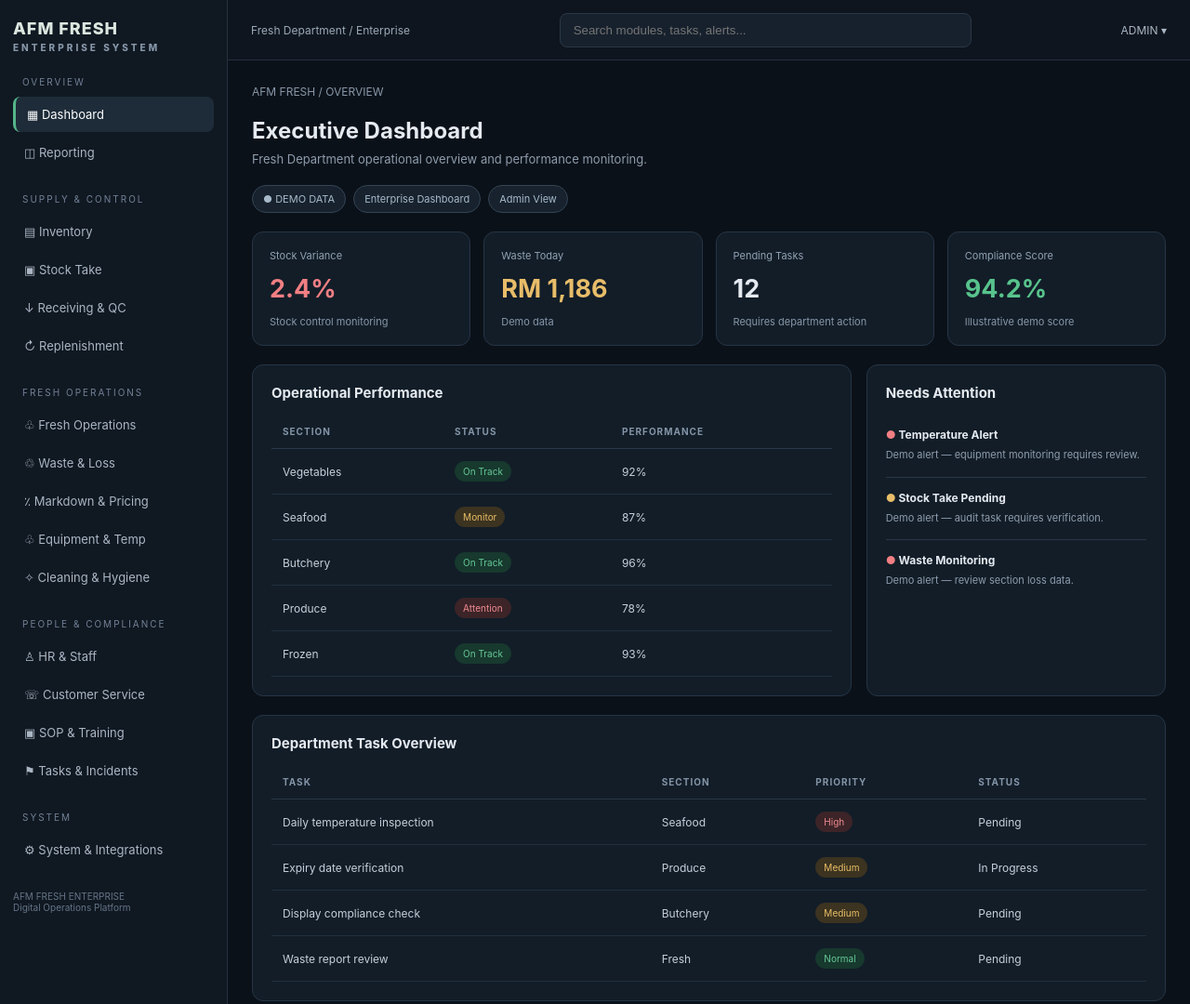
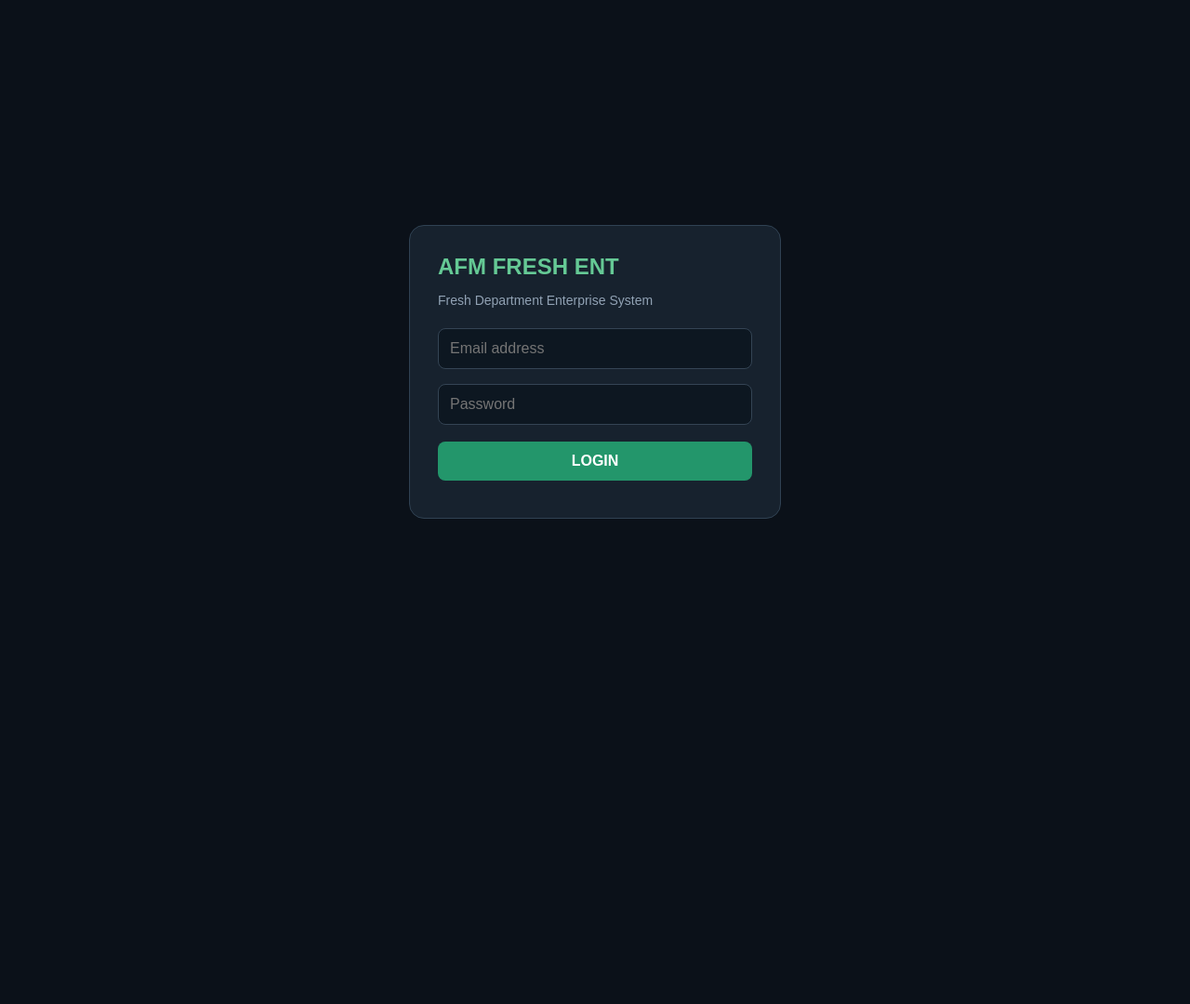
Before and after one commit to msfiq0101/AFM-FRESH-DEPT-, a plain HTML site: page index.html in a window 1280 px wide. Shown: the top 1080 px of the page at 93% size. After the commit the page ends 800 px from the top, so only its background shows below. Drawn offline with Linux system fonts and the light colour scheme.

Commit message:
Update index.html

```diff
--- a/index.html
+++ b/index.html
@@ -3,232 +3,271 @@
 <head>
 <meta charset="UTF-8">
 <meta name="viewport" content="width=device-width, initial-scale=1.0">
-<title>AFM Fresh Enterprise System</title>
+<title>AFM Fresh Enterprise</title>
 <style>
 *{box-sizing:border-box}
-body{margin:0;background:#0b1119;color:#e5eaf0;font-family:Inter,Arial,sans-serif}
-.app{display:flex;min-height:100vh}
-.sidebar{width:245px;background:#101822;border-right:1px solid #253140;padding:20px 14px;flex-shrink:0}
-.logo{font-size:18px;font-weight:800;letter-spacing:1px;color:#dce7e0}
-.logo span{display:block;font-size:10px;color:#8797a8;letter-spacing:3px;margin-top:4px}
-.navtitle{font-size:10px;color:#728296;letter-spacing:2px;margin:25px 10px 10px}
-.nav{display:block;width:100%;text-align:left;padding:11px 12px;margin:3px 0;border:0;border-radius:8px;background:transparent;color:#aab6c4;cursor:pointer;font-size:13px}
-.nav:hover,.nav.active{background:#1e2c39;color:#fff}
-.nav.active{border-left:3px solid #55b58a}
-.main{flex:1;min-width:0}
-.topbar{height:65px;border-bottom:1px solid #253140;display:flex;align-items:center;justify-content:space-between;padding:0 25px;background:#0e151e;gap:15px}
-.search{background:#17212d;border:1px solid #293747;border-radius:8px;padding:10px 14px;color:#dbe3ec;width:45%;max-width:450px}
-.profile{font-size:12px;color:#aab6c4}
-.content{padding:26px}
-.breadcrumb{color:#8797a8;font-size:12px;margin-bottom:20px}
+body{margin:0;background:#0b1119;color:#e5eaf0;font-family:Arial,sans-serif}
+button,input{font:inherit}
+button{cursor:pointer}
+#login{min-height:100vh;display:flex;justify-content:center;align-items:center;padding:20px}
+.loginbox{width:100%;max-width:400px;background:#17222e;padding:30px;border:1px solid #304253;border-radius:16px}
+.logo{font-size:24px;font-weight:bold;color:#65c995;margin-bottom:6px}
+.loginbox p{color:#91a2b4;font-size:14px}
+input{width:100%;padding:12px;margin:8px 0;background:#0d1721;border:1px solid #344454;border-radius:8px;color:white}
+button.primary{width:100%;background:#23966b;border:0;color:white;padding:12px;border-radius:8px;font-weight:bold;margin-top:10px}
+#app{display:none;min-height:100vh}
+.sidebar{width:240px;background:#101c28;border-right:1px solid #283747;padding:20px;position:fixed;top:0;bottom:0;overflow:auto}
+.logo2{font-weight:800;font-size:18px;color:#75d5a6;margin-bottom:5px}
+.small{font-size:11px;color:#8293a4;margin-bottom:25px}
+.navtitle{font-size:10px;color:#78899a;margin:20px 0 8px}
+.nav{display:block;width:100%;padding:11px;border:0;border-radius:8px;background:none;color:#c2ced8;text-align:left;margin:3px 0}
+.nav:hover,.nav.active{background:#243647;color:white}
+.main{margin-left:240px;min-width:0}
+.topbar{height:65px;border-bottom:1px solid #283747;display:flex;justify-content:space-between;align-items:center;padding:0 25px}
+.content{padding:25px}
 h1{font-size:24px;margin:0 0 8px}
-.sub{color:#8e9cac;font-size:13px;margin-bottom:20px}
-.pills{display:flex;gap:8px;margin-bottom:20px;flex-wrap:wrap}
-.pill{font-size:11px;border:1px solid #344454;background:#17222e;color:#a8bac9;border-radius:20px;padding:7px 11px}
+.subtitle{color:#8293a4;font-size:13px;margin-bottom:22px}
 .grid{display:grid;grid-template-columns:repeat(4,minmax(0,1fr));gap:14px}
-.card{background:#121d28;border:1px solid #263545;border-radius:12px;padding:18px}
-.metric{font-size:11px;color:#92a2b3}
-.value{font-size:27px;font-weight:750;margin:12px 0}
-.green{color:#58c38c}.red{color:#f17f83}.yellow{color:#e8bd69}
-.small{font-size:11px;color:#8797a8}
+.card{background:#17222e;border:1px solid #304253;border-radius:12px;padding:18px}
+.metric{font-size:12px;color:#93a4b5}
+.value{font-size:26px;font-weight:bold;margin-top:10px}
+.green{color:#63d39d}
 .section{margin-top:20px}
-.sectionhead{font-size:15px;font-weight:700;margin-bottom:14px}
-.split{display:grid;grid-template-columns:2fr 1fr;gap:16px}
-table{width:100%;border-collapse:collapse;font-size:12px}
-th{text-align:left;color:#8495a7;padding:12px;border-bottom:1px solid #293747;font-size:10px;letter-spacing:1px}
-td{padding:13px 12px;border-bottom:1px solid #22303e;color:#c5d0db}
-.status{border-radius:20px;padding:5px 9px;font-size:10px;display:inline-block}
-.ok{background:#17392e;color:#67c998}
-.watch{background:#3c3320;color:#e9bf67}
-.alert{background:#3c2428;color:#f18c91}
-.item{padding:14px 0;border-bottom:1px solid #293747}
-.item:last-child{border:0}
-.itemtitle{font-size:12px;font-weight:700;margin-bottom:6px}
-.itemdesc{font-size:11px;color:#8e9cac;line-height:1.6}
-.bar{height:7px;background:#253342;border-radius:10px;margin-top:10px;overflow:hidden}
-.bar span{display:block;height:100%;background:#58b78b;border-radius:10px}
-button{font-family:inherit}
-.modulebox{background:#121d28;border:1px solid #263545;border-radius:12px;padding:20px}
-.hidden{display:none}
-.footer{color:#647587;font-size:10px;margin-top:25px}
-@media(max-width:1000px){.grid{grid-template-columns:repeat(2,1fr)}.split{grid-template-columns:1fr}}
-@media(max-width:700px){
-.sidebar{width:190px}.content{padding:16px}.topbar{padding:0 15px}
-.search{width:50%}.grid{grid-template-columns:1fr 1fr}
+.modulebtn{background:#17222e;border:1px solid #304253;color:#e5eaf0;padding:18px;border-radius:12px;text-align:left}
+.modulebtn:hover{border-color:#55b58a}
+.modulegrid{display:grid;grid-template-columns:repeat(3,minmax(0,1fr));gap:12px}
+#workspace{margin-top:20px}
+#msg{font-size:13px;margin-top:10px;color:#e7bd69}
+.logout{background:#263747;border:1px solid #3b5064;color:white;border-radius:8px;padding:9px 14px}
+@media(max-width:800px){
+.sidebar{width:190px}
+.main{margin-left:190px}
+.grid{grid-template-columns:repeat(2,minmax(0,1fr))}
+.modulegrid{grid-template-columns:repeat(2,minmax(0,1fr))}
 }
-@media(max-width:500px){
-.app{display:block}.sidebar{width:100%;height:auto}.main{width:100%}
-.grid{grid-template-columns:1fr}.topbar{height:auto;padding:12px}
+@media(max-width:600px){
+.sidebar{position:relative;width:100%;height:auto}
+.main{margin-left:0}
+#app{display:block}
+.grid,.modulegrid{grid-template-columns:1fr 1fr}
 }
 </style>
 </head>
 <body>
 
-<div class="app">
+<div id="login">
+<div class="loginbox">
+<div class="logo">AFM FRESH ENT</div>
+<p>Fresh Department Enterprise System</p>
+<input id="email" type="email" placeholder="Email address">
+<input id="password" type="password" placeholder="Password">
+<button class="primary" onclick="login()">LOGIN</button>
+<div id="msg"></div>
+</div>
+</div>
+
+<div id="app">
 <aside class="sidebar">
-<div class="logo">AFM FRESH<span>ENTERPRISE SYSTEM</span></div>
+<div class="logo2">AFM FRESH ENT</div>
+<div class="small">ENTERPRISE MANAGEMENT</div>
 
-<div class="navtitle">OVERVIEW</div>
-<button class="nav active" onclick="openModule('Dashboard',this)">▦ Dashboard</button>
-<button class="nav" onclick="openModule('Reporting & Analytics',this)">◫ Reporting</button>
+<div class="navtitle">MAIN</div>
+<button class="nav active" onclick="home()">Dashboard</button>
 
-<div class="navtitle">SUPPLY & CONTROL</div>
-<button class="nav" onclick="openModule('Inventory & Stock Control',this)">▤ Inventory</button>
-<button class="nav" onclick="openModule('Stock Take & Audit',this)">▣ Stock Take</button>
-<button class="nav" onclick="openModule('Receiving & Quality Control',this)">↓ Receiving & QC</button>
-<button class="nav" onclick="openModule('Replenishment & Out of Stock',this)">↻ Replenishment</button>
-
-<div class="navtitle">FRESH OPERATIONS</div>
-<button class="nav" onclick="openModule('Fresh Operations',this)">♧ Fresh Operations</button>
-<button class="nav" onclick="openModule('Waste & Loss Management',this)">♲ Waste & Loss</button>
-<button class="nav" onclick="openModule('Markdown & Pricing Control',this)">٪ Markdown & Pricing</button>
-<button class="nav" onclick="openModule('Equipment & Temperature Monitoring',this)">♧ Equipment & Temp</button>
-<button class="nav" onclick="openModule('Cleaning & Hygiene',this)">✧ Cleaning & Hygiene</button>
-
-<div class="navtitle">PEOPLE & COMPLIANCE</div>
-<button class="nav" onclick="openModule('HR & Staff Management',this)">♙ HR & Staff</button>
-<button class="nav" onclick="openModule('Customer Service & Complaints',this)">☏ Customer Service</button>
-<button class="nav" onclick="openModule('SOP & Training Centre',this)">▣ SOP & Training</button>
-<button class="nav" onclick="openModule('Tasks, Incidents & Corrective Actions',this)">⚑ Tasks & Incidents</button>
+<div class="navtitle">OPERATIONS</div>
+<div id="navs"></div>
 
 <div class="navtitle">SYSTEM</div>
-<button class="nav" onclick="openModule('System & Integrations',this)">⚙ System & Integrations</button>
-
-<div class="footer">AFM FRESH ENTERPRISE<br>Digital Operations Platform</div>
+<button class="nav" onclick="showModule('System Audit')">System Audit</button>
+<button class="nav" onclick="logout()">Logout</button>
 </aside>
 
 <main class="main">
-<header class="topbar">
-<div style="font-size:12px;color:#9aa9b8">Fresh Department / Enterprise</div>
-<input class="search" placeholder="Search modules, tasks, alerts..." oninput="searchModules(this.value)">
-<div class="profile">ADMIN ▾</div>
-</header>
-
-<div class="content">
-<div id="dashboard">
-<div class="breadcrumb">AFM FRESH / OVERVIEW</div>
-<h1>Executive Dashboard</h1>
-<div class="sub">Fresh Department operational overview and performance monitoring.</div>
-
-<div class="pills">
-<span class="pill">● DEMO DATA</span>
-<span class="pill">Enterprise Dashboard</span>
-<span class="pill">Admin View</span>
+<div class="topbar">
+<div>AFM <span style="color:#63d39d">●</span> Enterprise</div>
+<div id="user"></div>
 </div>
 
+<div class="content" id="content">
+<h1>Dashboard</h1>
+<div class="subtitle">Fresh Department Control Centre</div>
+
 <div class="grid">
-<div class="card">
-<div class="metric">Stock Variance</div>
-<div class="value red">2.4%</div>
-<div class="small">Stock control monitoring</div>
-</div>
-<div class="card">
-<div class="metric">Waste Today</div>
-<div class="value yellow">RM 1,186</div>
-<div class="small">Demo data</div>
-</div>
-<div class="card">
-<div class="metric">Pending Tasks</div>
-<div class="value">12</div>
-<div class="small">Requires department action</div>
-</div>
-<div class="card">
-<div class="metric">Compliance Score</div>
-<div class="value green">94.2%</div>
-<div class="small">Illustrative demo score</div>
-</div>
+<div class="card"><div class="metric">Stock Items</div><div class="value">--</div></div>
+<div class="card"><div class="metric">Receiving</div><div class="value">--</div></div>
+<div class="card"><div class="metric">Tasks</div><div class="value">--</div></div>
+<div class="card"><div class="metric">Alerts</div><div class="value green">--</div></div>
 </div>
 
-<div class="section split">
-<div class="modulebox">
-<div class="sectionhead">Operational Performance</div>
-<table>
-<thead><tr><th>SECTION</th><th>STATUS</th><th>PERFORMANCE</th></tr></thead>
-<tbody>
-<tr><td>Vegetables</td><td><span class="status ok">On Track</span></td><td>92%</td></tr>
-<tr><td>Seafood</td><td><span class="status watch">Monitor</span></td><td>87%</td></tr>
-<tr><td>Butchery</td><td><span class="status ok">On Track</span></td><td>96%</td></tr>
-<tr><td>Produce</td><td><span class="status alert">Attention</span></td><td>78%</td></tr>
-<tr><td>Frozen</td><td><span class="status ok">On Track</span></td><td>93%</td></tr>
-</tbody>
-</table>
+<div class="section card">
+<h2>Enterprise Modules</h2>
+<div class="subtitle">Select a module to open its workspace.</div>
+<div id="modules" class="modulegrid"></div>
 </div>
 
-<div class="modulebox">
-<div class="sectionhead">Needs Attention</div>
-<div class="item">
-<div class="itemtitle"><span class="red">●</span> Temperature Alert</div>
-<div class="itemdesc">Demo alert — equipment monitoring requires review.</div>
-</div>
-<div class="item">
-<div class="itemtitle"><span class="yellow">●</span> Stock Take Pending</div>
-<div class="itemdesc">Demo alert — audit task requires verification.</div>
-</div>
-<div class="item">
-<div class="itemtitle"><span class="red">●</span> Waste Monitoring</div>
-<div class="itemdesc">Demo alert — review section loss data.</div>
-</div>
-</div>
-</div>
-
-<div class="section modulebox">
-<div class="sectionhead">Department Task Overview</div>
-<table>
-<thead><tr><th>TASK</th><th>SECTION</th><th>PRIORITY</th><th>STATUS</th></tr></thead>
-<tbody>
-<tr><td>Daily temperature inspection</td><td>Seafood</td><td><span class="status alert">High</span></td><td>Pending</td></tr>
-<tr><td>Expiry date verification</td><td>Produce</td><td><span class="status watch">Medium</span></td><td>In Progress</td></tr>
-<tr><td>Display compliance check</td><td>Butchery</td><td><span class="status watch">Medium</span></td><td>Pending</td></tr>
-<tr><td>Waste report review</td><td>Fresh</td><td><span class="status ok">Normal</span></td><td>Pending</td></tr>
-</tbody>
-</table>
-</div>
-</div>
-
-<div id="modulePage" class="hidden">
-<div class="breadcrumb">AFM FRESH / MODULE</div>
-<h1 id="moduleTitle">Module</h1>
-<div class="sub">Digital operational workspace</div>
-<div class="pills">
-<span class="pill">● FOUNDATION BUILD</span>
-<span class="pill">Admin View</span>
-</div>
-<div class="modulebox">
-<div class="sectionhead" id="moduleHeading">Module Workspace</div>
-<p class="small">This module workspace is part of the AFM Fresh Enterprise System prototype.</p>
-<p class="small">Live database, authentication, record submission, approval workflows and audit trails will be connected in later development phases.</p>
-<div class="grid" style="margin-top:20px">
-<div class="card"><div class="metric">Records</div><div class="value">—</div><div class="small">Database connection pending</div></div>
-<div class="card"><div class="metric">Pending Review</div><div class="value">—</div><div class="small">Workflow connection pending</div></div>
-<div class="card"><div class="metric">Compliance</div><div class="value">—</div><div class="small">Live calculation pending</div></div>
-<div class="card"><div class="metric">Alerts</div><div class="value">—</div><div class="small">Alert engine pending</div></div>
-</div>
-</div>
-</div>
-
+<div id="workspace"></div>
 </div>
 </main>
 </div>
 
 <script>
-function openModule(name,btn){
-document.getElementById('dashboard').classList.add('hidden');
-document.getElementById('modulePage').classList.remove('hidden');
-document.getElementById('moduleTitle').textContent=name;
-document.getElementById('moduleHeading').textContent=name+' Workspace';
-document.querySelectorAll('.nav').forEach(x=>x.classList.remove('active'));
-if(btn)btn.classList.add('active');
+// ===========================================
+// AFM SUPABASE CONFIGURATION
+// ===========================================
+const SUPABASE_URL = "PASTE_PROJECT_URL_HERE";
+const SUPABASE_KEY = "PASTE_PUBLISHABLE_KEY_HERE";
+
+let token = "";
+let currentUser = "";
+
+const moduleList = [
+"Fresh Operations",
+"Stock Control",
+"Stock Take",
+"Receiving",
+"Waste Management",
+"Markdown Control",
+"Temperature Logs",
+"Equipment Register",
+"Cleaning Records",
+"Tasks & Assignment",
+"SOP Library",
+"SOP Checklist",
+"Staff Training",
+"Customer Complaints",
+"Incident Reports",
+"System Audit"
+];
+
+const nav=document.getElementById("navs");
+const modules=document.getElementById("modules");
+
+moduleList.forEach(m=>{
+ let b=document.createElement("button");
+ b.className="nav";
+ b.textContent=m;
+ b.onclick=()=>showModule(m);
+ nav.appendChild(b);
+
+ let c=document.createElement("button");
+ c.className="modulebtn";
+ c.innerHTML="<strong>"+m+"</strong><br><small style='color:#8293a4'>Open workspace →</small>";
+ c.onclick=()=>showModule(m);
+ modules.appendChild(c);
+});
+
+// ===========================================
+// LOGIN
+// ===========================================
+async function login(){
+ const email=document.getElementById("email").value.trim();
+ const password=document.getElementById("password").value;
+ const msg=document.getElementById("msg");
+
+ if(!email||!password){
+  msg.textContent="Enter email and password.";
+  return;
+ }
+
+ if(SUPABASE_URL.includes("PASTE")||SUPABASE_KEY.includes("PASTE")){
+  msg.textContent="Supabase configuration has not been added yet.";
+  return;
+ }
+
+ msg.textContent="Signing in...";
+
+ try{
+  const r=await fetch(SUPABASE_URL+"/auth/v1/token?grant_type=password",{
+   method:"POST",
+   headers:{
+    "apikey":SUPABASE_KEY,
+    "Content-Type":"application/json"
+   },
+   body:JSON.stringify({email,password})
+  });
+
+  const data=await r.json();
+
+  if(!r.ok){
+   msg.textContent=data.msg||data.message||data.error_description||"Login failed.";
+   return;
+  }
+
+  token=data.access_token;
+  currentUser=data.user.email||email;
+
+  document.getElementById("login").style.display="none";
+  document.getElementById("app").style.display="block";
+  document.getElementById("user").textContent=currentUser;
+  home();
+
+ }catch(e){
+  msg.textContent="Connection error. Check your configuration.";
+ }
 }
-function searchModules(value){
-if(!value)return;
-let buttons=document.querySelectorAll('.nav');
-buttons.forEach(b=>{
-if(b.textContent.toLowerCase().includes(value.toLowerCase())){
-b.style.display='block';
-}else{
-b.style.display='none';
+
+// ===========================================
+// DASHBOARD
+// ===========================================
+function home(){
+ document.getElementById("content").innerHTML=`
+ <h1>Dashboard</h1>
+ <div class="subtitle">Fresh Department Control Centre</div>
+ <div class="grid">
+  <div class="card"><div class="metric">Stock Items</div><div class="value">--</div></div>
+  <div class="card"><div class="metric">Receiving</div><div class="value">--</div></div>
+  <div class="card"><div class="metric">Tasks</div><div class="value">--</div></div>
+  <div class="card"><div class="metric">Alerts</div><div class="value green">--</div></div>
+ </div>
+ <div class="section card">
+  <h2>Enterprise Modules</h2>
+  <div class="subtitle">Select a module to open its workspace.</div>
+  <div id="modules" class="modulegrid"></div>
+ </div>
+ <div id="workspace"></div>
+ `;
+ const box=document.getElementById("modules");
+ moduleList.forEach(m=>{
+  const b=document.createElement("button");
+  b.className="modulebtn";
+  b.innerHTML="<strong>"+m+"</strong><br><small style='color:#8293a4'>Open workspace →</small>";
+  b.onclick=()=>showModule(m);
+  box.appendChild(b);
+ });
 }
-});
+
+// ===========================================
+// MODULE WORKSPACES
+// ===========================================
+function showModule(name){
+ document.getElementById("content").innerHTML=`
+ <div style="color:#8293a4;font-size:12px;margin-bottom:15px">AFM / ${name}</div>
+ <h1>${name}</h1>
+ <div class="subtitle">Enterprise workspace</div>
+ <div class="card">
+  <h3>${name}</h3>
+  <p style="color:#93a4b5">
+  Workspace ready for module configuration.
+  Database permissions and module workflow setup are the next stage.
+  </p>
+  <div id="workspaceStatus" style="color:#63d39d;font-size:13px">
+  AFM system workspace
+  </div>
+ </div>
+ <button class="primary" style="max-width:200px" onclick="home()">← Dashboard</button>
+ `;
+}
+
+// ===========================================
+// LOGOUT
+// ===========================================
+function logout(){
+ token="";
+ currentUser="";
+ document.getElementById("app").style.display="none";
+ document.getElementById("login").style.display="flex";
+ document.getElementById("password").value="";
+ document.getElementById("msg").textContent="";
 }
 </script>
 </body>
```
